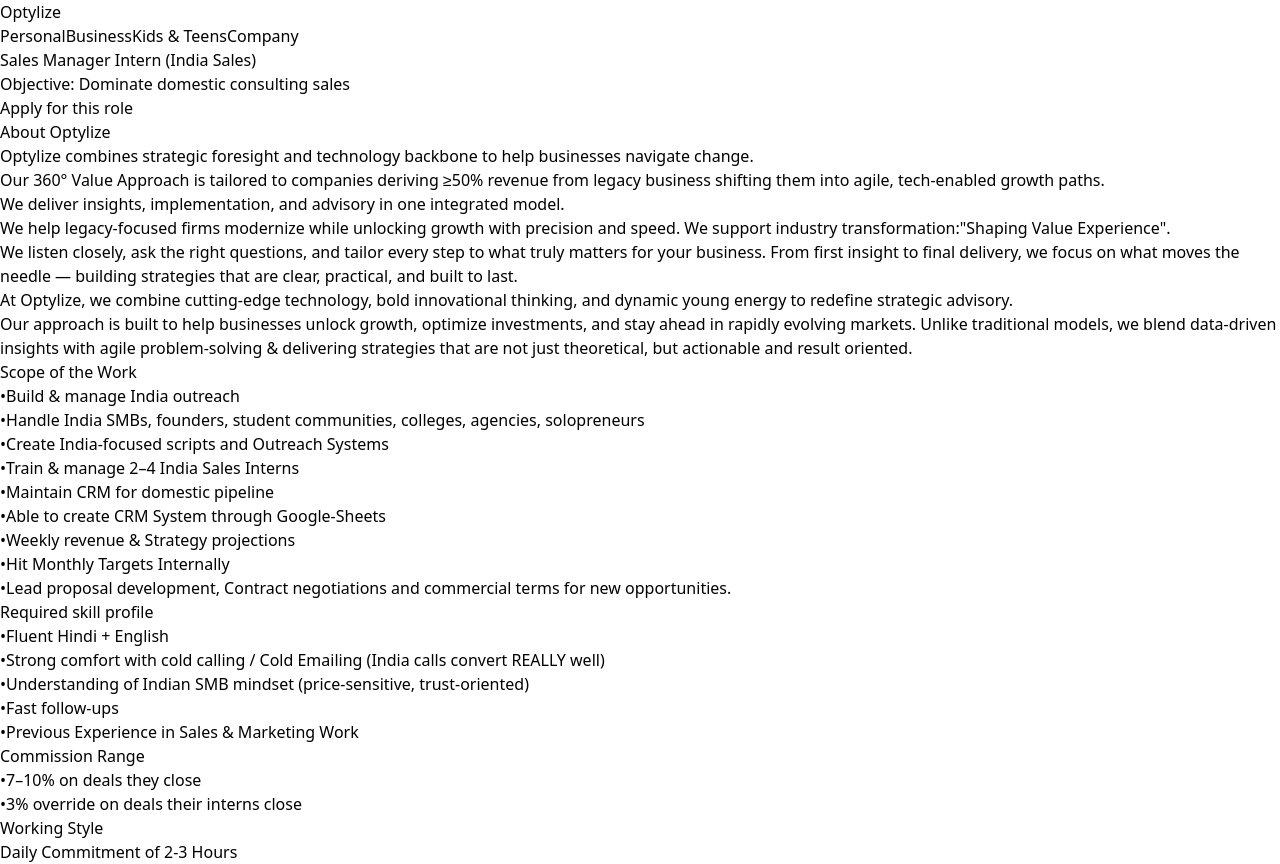
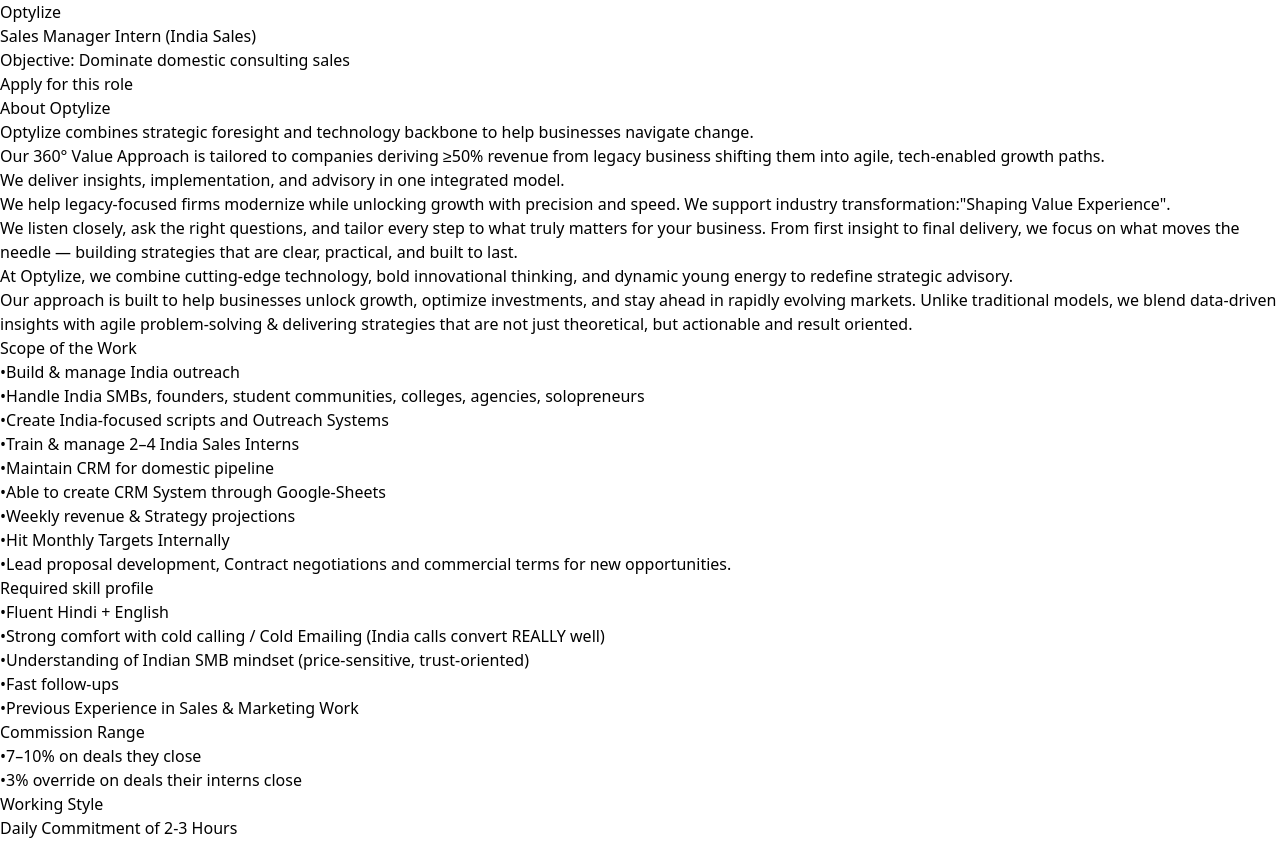
Before and after one commit to Gaurika-Sethi/Optylize-carrier-page, a React (Vite) app: page /job/sales-manager-intern in a window 1280 px wide. After the commit the page ends 840 px from the top, so only its background shows below. Built offline with nearby package versions, Linux system fonts and the light colour scheme.

Commit message:
Refine heading layout and typography

```diff
--- a/src/JobPostingPage.jsx
+++ b/src/JobPostingPage.jsx
@@ -8,12 +8,6 @@
     {/* Left side: Logo and Nav */}
     <div className="flex items-center space-x-8">
       <Link to="/" className="text-2xl font-bold text-black cursor-pointer">Optylize</Link>
-      <nav className="hidden lg:flex space-x-6 text-sm text-gray-700">
-        <a href="#" className="hover:text-black">Personal</a>
-        <a href="#" className="hover:text-black">Business</a>
-        <a href="#" className="hover:text-black">Kids & Teens</a>
-        <a href="#" className="hover:text-black">Company</a>
-      </nav>
     </div>
 
   </header>
--- a/src/JobPostingPage2.jsx
+++ b/src/JobPostingPage2.jsx
@@ -8,12 +8,6 @@
     {/* Left side: Logo and Nav */}
     <div className="flex items-center space-x-8">
       <Link to="/" className="text-2xl font-bold text-black cursor-pointer">Optylize</Link>
-      <nav className="hidden lg:flex space-x-6 text-sm text-gray-700">
-        <a href="#" className="hover:text-black">Personal</a>
-        <a href="#" className="hover:text-black">Business</a>
-        <a href="#" className="hover:text-black">Kids & Teens</a>
-        <a href="#" className="hover:text-black">Company</a>
-      </nav>
     </div>
 
   </header>
```
